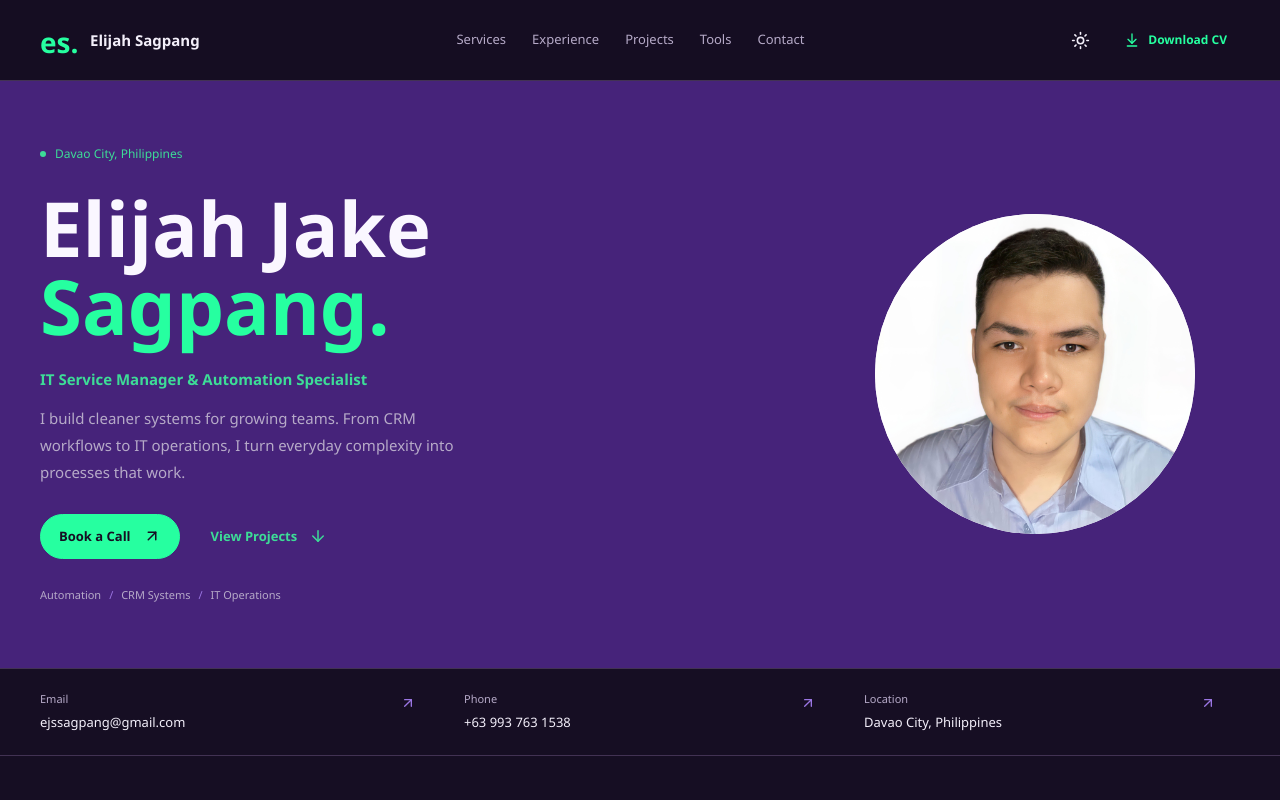
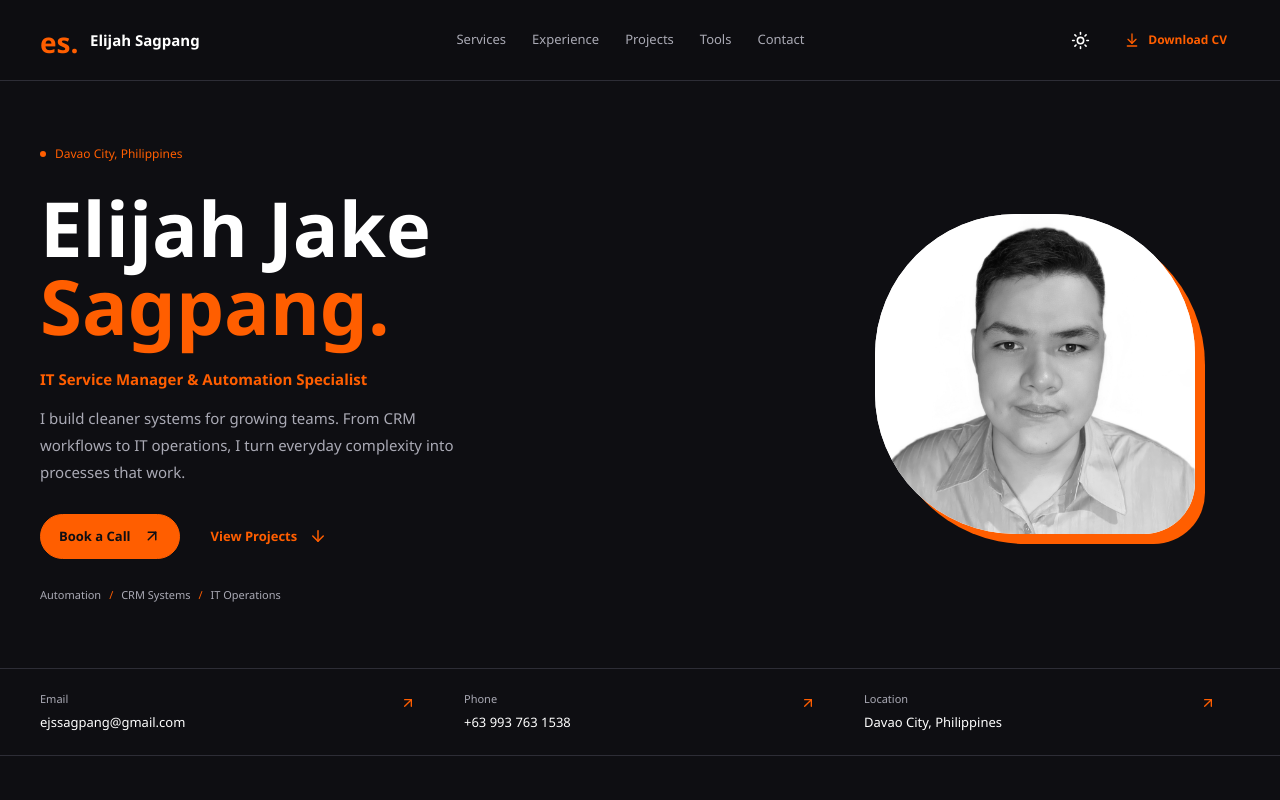
Before and after one commit to ejayssagpang/Portfolio-Website, a React (Vite) app: page / in a window 1280 px wide. Shown: the top 800 px of the page. Built offline with nearby package versions, Linux system fonts and the light colour scheme.

Commit message:
Use core black orange white palette and editorial portrait

```diff
--- a/app/portfolio.css
+++ b/app/portfolio.css
@@ -1,41 +1,41 @@
 @import "tailwindcss";
 
 :root {
-  --background: #160e23;
-  --foreground: #f3effa;
-  --muted: #1e142e;
-  --muted-text: #b6aac8;
-  --card: #46237a;
-  --border: #423253;
-  --primary: #26ffa0;
-  --primary-dark: #3ddc97;
-  --accent: #9b76e3;
-  --detail: #9b76e3;
-  --secondary: #6f41c2;
-  --action: #26ffa0;
-  --hero-surface: #46237a;
-  --button-ink: #160e23;
-  --ink: #faf7ff;
-  --header-bg: rgba(22, 14, 35, 0.94);
-  --icon-surface: #46237a;
+  --background: #0e0e12;
+  --foreground: #ffffff;
+  --muted: #141419;
+  --muted-text: #aaaab5;
+  --card: #1b1b22;
+  --border: #2d2d36;
+  --primary: #ff5e00;
+  --primary-dark: #e65300;
+  --accent: #ff5e00;
+  --detail: #ff5e00;
+  --secondary: #19191f;
+  --action: #ff5e00;
+  --hero-surface: #0e0e12;
+  --button-ink: #0e0e12;
+  --ink: #ffffff;
+  --header-bg: rgba(14, 14, 18, 0.94);
+  --icon-surface: #222228;
   color-scheme: dark;
 }
 [data-theme="light"] {
   --background: #ffffff;
-  --foreground: #2e2041;
-  --muted: #f6f2fb;
-  --muted-text: #6b5b7b;
+  --foreground: #0e0e12;
+  --muted: #f6f6f7;
+  --muted-text: #64646f;
   --card: #ffffff;
-  --border: #e2d8ef;
-  --primary: #46237a;
-  --primary-dark: #3ddc97;
-  --accent: #6f41c2;
-  --detail: #6f41c2;
-  --secondary: #eee5fc;
-  --hero-surface: #f2ecfa;
-  --ink: #28163f;
+  --border: #e3e3e8;
+  --primary: #b84400;
+  --primary-dark: #e65300;
+  --accent: #b84400;
+  --detail: #b84400;
+  --secondary: #f2f2f4;
+  --hero-surface: #ffffff;
+  --ink: #0e0e12;
   --header-bg: rgba(255, 255, 255, 0.94);
-  --icon-surface: #eee5fc;
+  --icon-surface: #f2f2f4;
   color-scheme: light;
 }
 @theme inline {
@@ -199,15 +199,12 @@ svg {
 }
 
 .hero {
-  --accent: #3ddc97;
+  --accent: var(--primary);
   position: relative;
   min-height: 580px;
   overflow: hidden;
   isolation: isolate;
   background: var(--background);
-}
-[data-theme="light"] .hero {
-  --accent: #6f41c2;
 }
 .hero-background {
   position: absolute;
@@ -215,18 +212,27 @@ svg {
   z-index: -1;
   background: var(--hero-surface);
 }
-.hero-background img {
+.hero-background img,
+.hero-background::before {
   position: absolute;
   top: 50%;
   right: max(40px, calc((100% - 1200px) / 2 + 45px));
   width: 320px;
   height: 320px;
   display: block;
+  border-radius: 44% 44% 16% 44%;
+  transform: translateY(-50%);
+}
+.hero-background::before {
+  content: "";
+  background: var(--action);
+  translate: 10px 10px;
+}
+.hero-background img {
   object-fit: cover;
   object-position: center 36%;
-  border-radius: 50%;
   background: #fff;
-  transform: translateY(-50%);
+  filter: grayscale(1) contrast(1.03);
 }
 .hero-grid {
   display: flex;
@@ -457,7 +463,7 @@ h1 > span {
   place-items: center;
   border-radius: 50%;
   background: #f8f7fc;
-  color: var(--logo-color, #46237a);
+  color: var(--logo-color, #0e0e12);
   font-size: 9px;
   font-weight: 750;
 }
@@ -945,7 +951,7 @@ h1 > span {
   align-items: center;
   gap: 6px;
   padding: 7px 10px;
-  background: #46237a;
+  background: #0e0e12;
   border-radius: 4px;
   color: #fff;
   font-size: 11px;
@@ -1129,7 +1135,8 @@ h1 > span {
   .lead {
     font-size: 13px;
   }
-  .hero-background img {
+  .hero-background img,
+  .hero-background::before {
     width: 220px;
     height: 220px;
     right: 24px;
@@ -1214,13 +1221,17 @@ h1 > span {
     width: 100%;
     max-width: none;
   }
-  .hero-background img {
+  .hero-background img,
+  .hero-background::before {
     top: auto;
     bottom: 24px;
     right: calc(50% - 90px);
     width: 180px;
     height: 180px;
     transform: none;
+  }
+  .hero-background::before {
+    translate: 7px 7px;
   }
   h1 {
     font-size: 52px;
@@ -1379,7 +1390,8 @@ h1 > span {
     padding-top: 36px;
     padding-bottom: 220px;
   }
-  .hero-background img {
+  .hero-background img,
+  .hero-background::before {
     width: 160px;
     height: 160px;
     right: calc(50% - 80px);
```
